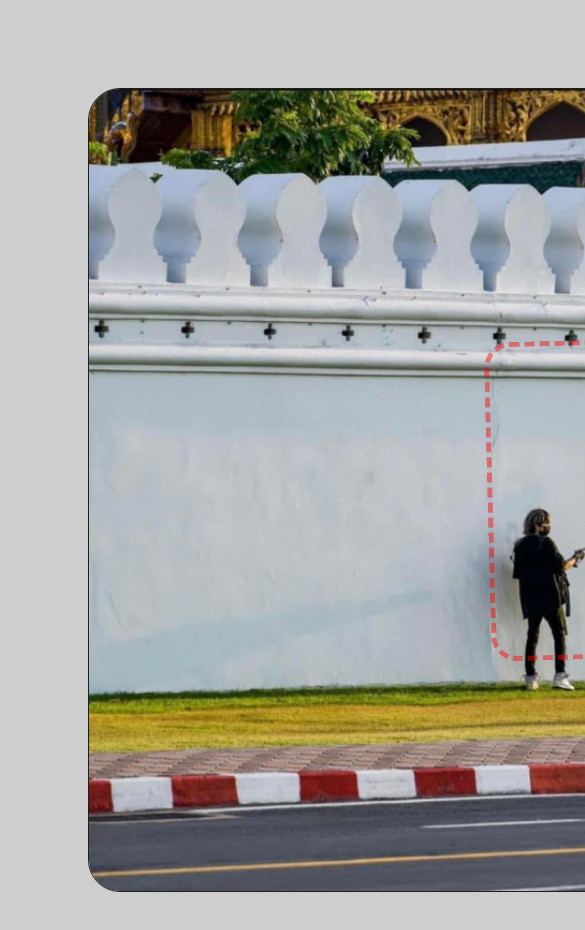
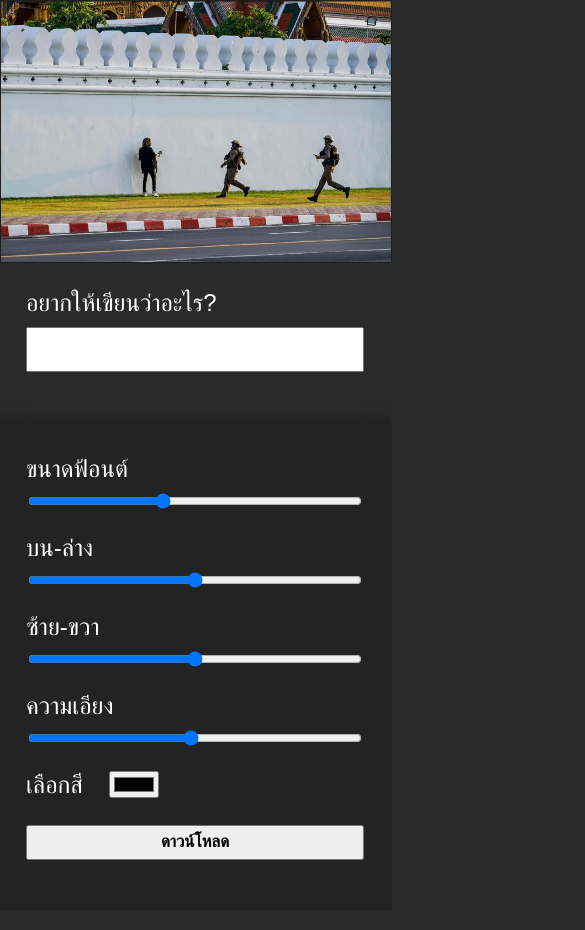
Before and after one commit to Pongsapak598/wall-text-generator, a plain HTML site: page index.html in a window 390 px wide. Shown: the top 930 px of the page, 585 px wide, since content can reach past the window. Drawn offline with Linux system fonts and the light colour scheme; a web font is replaced by a local one.

Commit message:
Add styles. Finished on phone screen but not on PC

```diff
--- a/index.html
+++ b/index.html
@@ -5,19 +5,23 @@
     <meta http-equiv="X-UA-Compatible" content="IE=edge" />
     <meta name="viewport" content="width=device-width, initial-scale=1.0" />
     <link rel="stylesheet" href="style.css" />
+    <link rel="preload" href="Inter-Medium.woff2" as="font" type="font/woff2" crossorigin>
     <script src="script.js" defer></script>
     <title>Document</title>
   </head>
+
   <body>
     <div class="img-container">
       <canvas id="canvas"></canvas>
-      <div class="overlay">
-        <input type="text" id="text-input" />
-      </div>
     </div>
 
     <div class="side-container">
 
+      <div class="upper-part">
+        <label for="text-input">อยากให้เขียนว่าอะไร?</label>
+        <input type="text" id="text-input" oninput="loadImage()">
+      </div>
+      <div class="middle-part">
         <label for="font-slider">ขนาดฟ้อนต์</label>
         <input type="range" min="50" max="300" value="150" class="slider" id="font-slider" oninput="loadImage()">
 
@@ -27,12 +31,16 @@
         <label for="font-slider">ซ้าย-ขวา</label>
         <input type="range" min="200" max="600" value="400" class="slider" id="upDown-slider" oninput="loadImage()">
 
-      <label for="font-slider">ความเข้ม</label>
-      <input type="range" min="1" max="100" value="50" class="slider" id="myRange">
+        <label for="font-slider">ความเอียง</label>
+        <input type="range" min="-45" max="45" value="-1" class="slider" id="tilt-slider" oninput="loadImage()">
 
+      <div class="lower-part">
+        <label for="color-selector">เลือกสี</label>
         <input type="color" id="color-selector" oninput="loadImage()">
+      </div>
 
         <button id="download-btn" onclick="downloadImage();">ดาวน์โหลด</button>
       </div>
+    </div>
   </body>
 </html>
--- a/script.js
+++ b/script.js
@@ -8,8 +8,6 @@ let s = '';
 function loadImage() {
   image.src = "image.png";
   image2.src = "image2.png";
-
-
 
   function drawText() {
     const text = document.getElementById("canvas");
@@ -24,8 +22,10 @@ function loadImage() {
 
     const upDown = document.getElementById("upDown-slider").value;
     const leftRight = document.getElementById("leftRight-slider").value;
+    const tilt = document.getElementById("tilt-slider").value; // Access tilt slider value
+    const textRotate = tilt * Math.PI / 180; // Calculate rotation degree from slider value
     ctx.translate(upDown, leftRight);
-    ctx.rotate(-1 * Math.PI / 180);
+    ctx.rotate(textRotate);
     ctx.fillText(document.getElementById("text-input").value, 0, 0);
     ctx.restore();
   }
@@ -59,13 +59,6 @@ function downloadImage() {
 const overlay = document.querySelector(".overlay");
 const container = document.querySelector(".img-container");
 
-function setBoxPosition() {
-  container.style.position = "relative";
-  overlay.style.position = "absolute";
-  overlay.style.top = "50%";
-  overlay.style.left = "65%";
-  overlay.style.transform = "translate(-50%, -50%)";
-}
 setBoxPosition();
 
 function removeBorder() {
--- a/style.css
+++ b/style.css
@@ -1,41 +1,23 @@
 body {
+  font-family: Arial, Helvetica, sans-serif;
   display: flex;
-    padding: 80px;
-    /*background-image: url("img-bg.jpg");*/
-    background-color: rgb(206, 206, 206);
+  flex-wrap: wrap;
+  justify-content: center;
+  background-color: rgb(43, 42, 42);
+  margin: 0px;
+}
+
+#text-input {
+  font-size: 0.85em;
+  height: 39px;
+  max-width: 330px;
+  width: 100%;
 }
 
 canvas {
-    width: 1200px;
+  width: 100%;
   border: solid rgb(31, 31, 31) 0.5px;
-    border-radius: 2em;
-  }
-
-  .overlay {
-    position: absolute;
-    height: 15vh;
-    width: 30vw;
-    color: #fff;
-    display: flex;
-    justify-content: center;
-    align-items: center;
-    top: 50%;
-    left: 50%;
-    transform: translate(-50%, -50%);
-    font-size: 3em;
-    position: relative;
-    position: absolute;
-  }
-
-  input[type="text"] {
-    height: 307px;
-    width: 750px;
-    transform: rotate(-1.5deg);
-    background-color: transparent;
-    border: 5px dashed rgba(255, 0, 0, 0.441);
-    border-radius: 0.2em;
-    font-size: 130px;
-    color: rgba(255, 0, 0, 0);
+  margin-bottom: 22px;
 }
 
 input.border {
@@ -46,14 +28,42 @@ body {
   height: 35px;
   font-size: 0.7em;
   font-weight: bold;
+  margin-bottom: 50px;
 }
 
 .side-container {
   display: flex;
+  max-width: 400px;
   flex-direction: column;
   justify-content: center;
-  padding-left: 45px;
   font-size: 1.5em;
+  flex-grow: 1;
+  flex-shrink: 1;
+  flex-basis: 250px;
+}
+
+.upper-part {
+  padding: 0px 26px 20px 26px;
+}
+
+.middle-part {
+  display: flex;
+  flex-direction: column;
+  background-color: rgb(35, 35, 35);
+  padding-left: 26px;
+  padding-right: 26px;
+  padding-top: 38px;
+  box-shadow: 0 4px 8px 0 rgba(0, 0, 0, 0.2), 0 6px 20px 0 rgba(0, 0, 0, 0.19);
+}
+
+.lower-part {
+  display: flex;
+  gap: 26px;
+  padding-bottom: 26px;
+}
+
+.lower-part label {
+
 }
 
 .side-container input {
@@ -63,4 +73,9 @@ body {
 
 .side-container input[type="color"] {
   align-self: center;
+  margin: 0px;
 }
+
+label {
+  color: white;
+}
```
Lines whose indentation alone changed are shown as unchanged.
